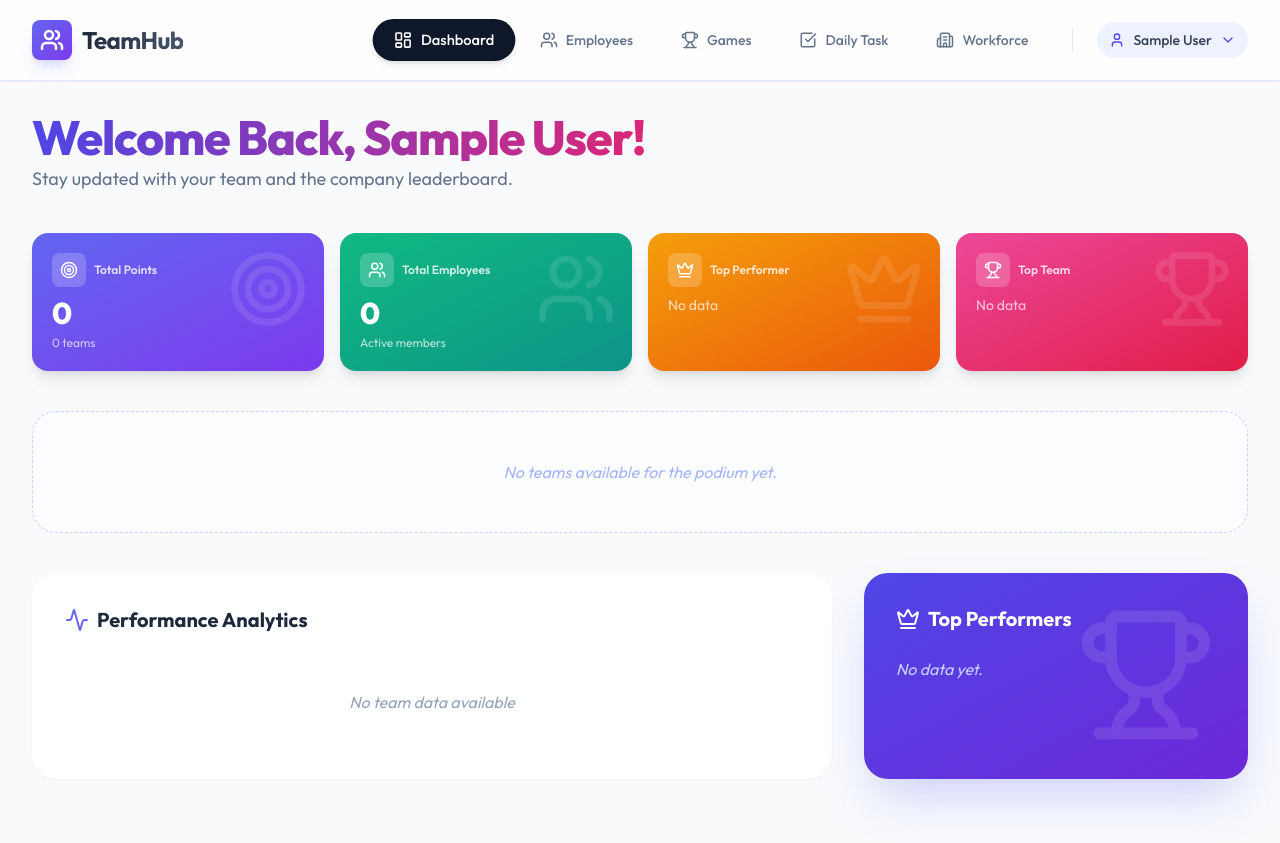
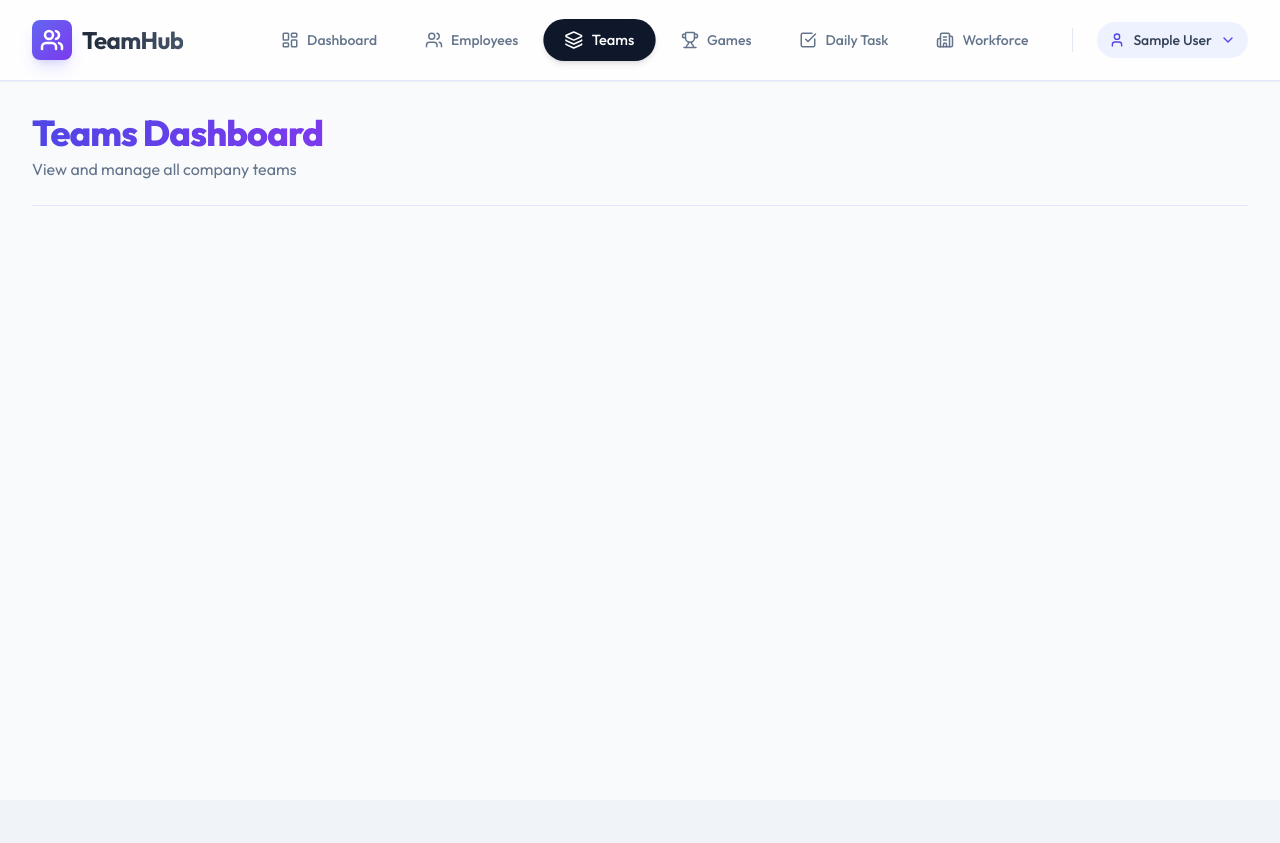
Before and after one commit to gouriiinandana/TeamHub, a React (Vite) app: page /teams in a window 1280 px wide. Before the commit this address led to /. After the commit the page ends 800 px from the top, so only its background shows below. Built offline with nearby package versions, Linux system fonts and the light colour scheme; sample sign-in values are in the browser's storage.

Commit message:
Restored Admin Panel discoverability and synced roles. Opened Teams page to all users with read-only access for members.

```diff
--- a/src/App.jsx
+++ b/src/App.jsx
@@ -45,7 +45,7 @@ function App() {
                 </ProtectedRoute>
               } />
               <Route path="/teams" element={
-                <ProtectedRoute adminOnly={true}>
+                <ProtectedRoute>
                   <Layout>
                     <Teams />
                   </Layout>
--- a/src/components/Layout.jsx
+++ b/src/components/Layout.jsx
@@ -16,10 +16,11 @@ const Layout = ({ children }) => {
         { icon: LayoutDashboard, label: 'Dashboard', path: '/' },
         { icon: Users, label: 'My Team', path: '/my-team', memberOnly: true },
         { icon: Users, label: 'Employees', path: '/employees' },
-        { icon: Layers, label: 'Teams', path: '/teams', adminOnly: true },
+        { icon: Layers, label: 'Teams', path: '/teams' },
         { icon: Trophy, label: 'Games', path: '/games' },
         { icon: CheckSquare, label: 'Daily Task', path: '/daily-task' },
         { icon: Building2, label: 'Workforce', path: '/company-workforce' },
+        { icon: ShieldCheck, label: 'Admin Panel', path: '/admin', adminOnly: true },
     ];
 
     const navItems = allNavItems.filter(item => {
--- a/src/context/AuthContext.jsx
+++ b/src/context/AuthContext.jsx
@@ -95,6 +95,17 @@ export const AuthProvider = ({ children }) => {
         return updatedUser;
     };
 
+    const updateSystemRole = (userEmail, role) => {
+        setRegisteredUsers(prev => prev.map(u =>
+            u.email?.toLowerCase() === userEmail?.toLowerCase() ? { ...u, role } : u
+        ));
+
+        // If the updated user is the current user, update their session too
+        if (currentUser?.email?.toLowerCase() === userEmail?.toLowerCase()) {
+            setCurrentUser(prev => ({ ...prev, role }));
+        }
+    };
+
     const value = {
         currentUser,
         signup,
@@ -103,6 +114,7 @@ export const AuthProvider = ({ children }) => {
         resetPassword,
         isAuthenticated,
         updateUserProfile,
+        updateSystemRole,
         loading: false
     };
 
--- a/src/pages/AdminPanel.jsx
+++ b/src/pages/AdminPanel.jsx
@@ -1,5 +1,6 @@
 import React, { useState } from 'react';
 import { useData } from '../context/DataContext';
+import { useAuth } from '../context/AuthContext';
 import {
     ShieldCheck,
     Users,
@@ -36,8 +37,11 @@ const AdminPanel = () => {
         updateEmployee,
         deleteEmployee,
         setEmployeePoints,
-        clearData
+        clearData,
+        announcements
     } = useData();
+
+    const { updateSystemRole } = useAuth();
 
     const [activeTab, setActiveTab] = useState('users');
     const [searchTerm, setSearchTerm] = useState('');
@@ -214,7 +218,14 @@ const AdminPanel = () => {
                                                 <td className="px-6 py-4">
                                                     <select
                                                         value={emp.role}
-                                                        onChange={(e) => updateUserRole(emp.id, e.target.value)}
+                                                        onChange={(e) => {
+                                                            const newRole = e.target.value;
+                                                            updateUserRole(emp.id, newRole);
+                                                            // Sync with AuthContext roles if email exists
+                                                            if (emp.email) {
+                                                                updateSystemRole(emp.email, newRole);
+                                                            }
+                                                        }}
                                                         className="text-sm border-none bg-transparent font-medium text-slate-700 focus:ring-0 cursor-pointer"
                                                     >
                                                         <option value="Admin">Admin</option>
--- a/src/pages/Teams.jsx
+++ b/src/pages/Teams.jsx
@@ -1,9 +1,12 @@
 import React, { useState } from 'react';
 import { useData } from '../context/DataContext';
+import { useAuth } from '../context/AuthContext';
 import { Plus, Users, Gamepad2, Trophy, MoreHorizontal, Settings, X, Search, Crown, UserCog, Edit3, Clock, MapPin, Trash2 } from 'lucide-react';
 
 const Teams = () => {
     const { teams, employees, createTeam, assignTeam, removeFromTeam, setTeamPoints, scheduledGames } = useData();
+    const { currentUser } = useAuth();
+    const isAdmin = currentUser?.role === 'Admin';
     const [newTeamName, setNewTeamName] = useState('');
     const [isModalOpen, setIsModalOpen] = useState(false);
     const [activeTeamId, setActiveTeamId] = useState(null);
@@ -46,12 +49,15 @@ const Teams = () => {
                     <p className="text-slate-500 mt-1 text-sm md:text-base">View and manage all company teams</p>
                 </div>
 
+
+                {isAdmin && (
                     <button
                         onClick={() => setIsModalOpen(true)}
                         className="w-full md:w-auto bg-gradient-to-r from-indigo-600 to-violet-600 hover:from-indigo-700 hover:to-violet-700 text-white px-6 py-3 rounded-xl font-semibold shadow-lg shadow-indigo-500/30 transform hover:-translate-y-1 transition-all flex items-center justify-center gap-2"
                     >
                         <Plus size={20} /> Add New Team
                     </button>
+                )}
             </div>
 
             {/* Teams Grid - FULL WIDTH OPTIMIZED */}
@@ -104,12 +110,14 @@ const Teams = () => {
                                             <div className="px-3 py-1 bg-amber-50 border border-amber-100 rounded-lg flex items-center gap-1 shadow-sm whitespace-nowrap group/points">
                                                 <Trophy size={14} className="text-amber-500" />
                                                 <span className="font-bold text-slate-700">{team.points}</span>
+                                                {isAdmin && (
                                                     <button
                                                         onClick={() => handleEditPoints(team.id, team.points)}
                                                         className="ml-1 opacity-0 group-hover/points:opacity-100 transition-opacity p-1 hover:bg-amber-100 rounded"
                                                     >
                                                         <Edit3 size={12} className="text-amber-600" />
                                                     </button>
+                                                )}
                                             </div>
                                         )}
                                         {leader && (
@@ -139,7 +147,7 @@ const Teams = () => {
                                         onClick={() => setActiveTeamId(team.id)}
                                         className="w-full py-3 bg-slate-50 hover:bg-gradient-to-r hover:from-indigo-600 hover:to-violet-600 hover:text-white text-slate-600 font-semibold rounded-xl transition-all flex items-center justify-center gap-2 group-hover:shadow-lg shadow-indigo-500/20"
                                     >
-                                        Manage Team <Settings size={16} />
+                                        {isAdmin ? 'Manage Team' : 'View Members'} <Settings size={16} />
                                     </button>
                                 </div>
                             </div>
@@ -277,6 +285,8 @@ const Teams = () => {
 
 // Sub-component for Manage Team
 const ManageTeamModal = ({ teamId, onClose, employees, assignTeam, removeFromTeam, teams }) => {
+    const { currentUser } = useAuth();
+    const isAdmin = currentUser?.role === 'Admin';
     const team = teams.find(t => t.id === teamId);
     const teamMembers = employees.filter(e => e.teamId === teamId);
     const [selectedEmp, setSelectedEmp] = useState('');
@@ -336,6 +346,7 @@ const ManageTeamModal = ({ teamId, onClose, employees, assignTeam, removeFromTea
                 <div className="p-6 md:p-8 overflow-y-auto custom-scrollbar flex-1">
                     <div className="flex flex-col md:flex-row justify-between items-start md:items-center mb-6 gap-4">
                         <h3 className="text-lg font-bold text-slate-700 w-full md:w-auto">Team Members</h3>
+                        {isAdmin && (
                             <div className="flex flex-col md:flex-row gap-2 w-full md:w-auto">
                                 <div className="relative flex-1 md:flex-none">
                                     <select
@@ -367,6 +378,7 @@ const ManageTeamModal = ({ teamId, onClose, employees, assignTeam, removeFromTea
                                     + Add
                                 </button>
                             </div>
+                        )}
                     </div>
 
                     <div className="grid grid-cols-1 md:grid-cols-2 gap-4">
@@ -394,6 +406,7 @@ const ManageTeamModal = ({ teamId, onClose, employees, assignTeam, removeFromTea
                                         <p className="text-xs text-slate-300 mt-1 font-mono">{member.empId}</p>
                                     </div>
                                 </div>
+                                {isAdmin && (
                                     <div className="relative">
                                         <button
                                             onClick={() => setEditingMember(editingMember === member.id ? null : member.id)}
@@ -410,7 +423,7 @@ const ManageTeamModal = ({ teamId, onClose, employees, assignTeam, removeFromTea
                                                     <button
                                                         onClick={() => handleChangeRole(member.id, 'Member')}
                                                         disabled={member.role === 'Member'}
-                                                    className="w-full px-3 py-2 text-left text-sm text-slate-700 hover:bg-indigo-50 rounded-lg disabled:opacity-50 disabled:cursor-not-allowed"
+                                                        className="w-full px-3 py-2 text-left text-sm text-slate-700 hover:bg-indigo-50 rounded-xl disabled:opacity-50 disabled:cursor-not-allowed"
                                                     >
                                                         Member
                                                     </button>
@@ -439,6 +452,7 @@ const ManageTeamModal = ({ teamId, onClose, employees, assignTeam, removeFromTea
                                             </div>
                                         )}
                                     </div>
+                                )}
                             </div>
                         ))}
                         {teamMembers.length === 0 && (
```
Lines whose indentation alone changed are shown as unchanged.
